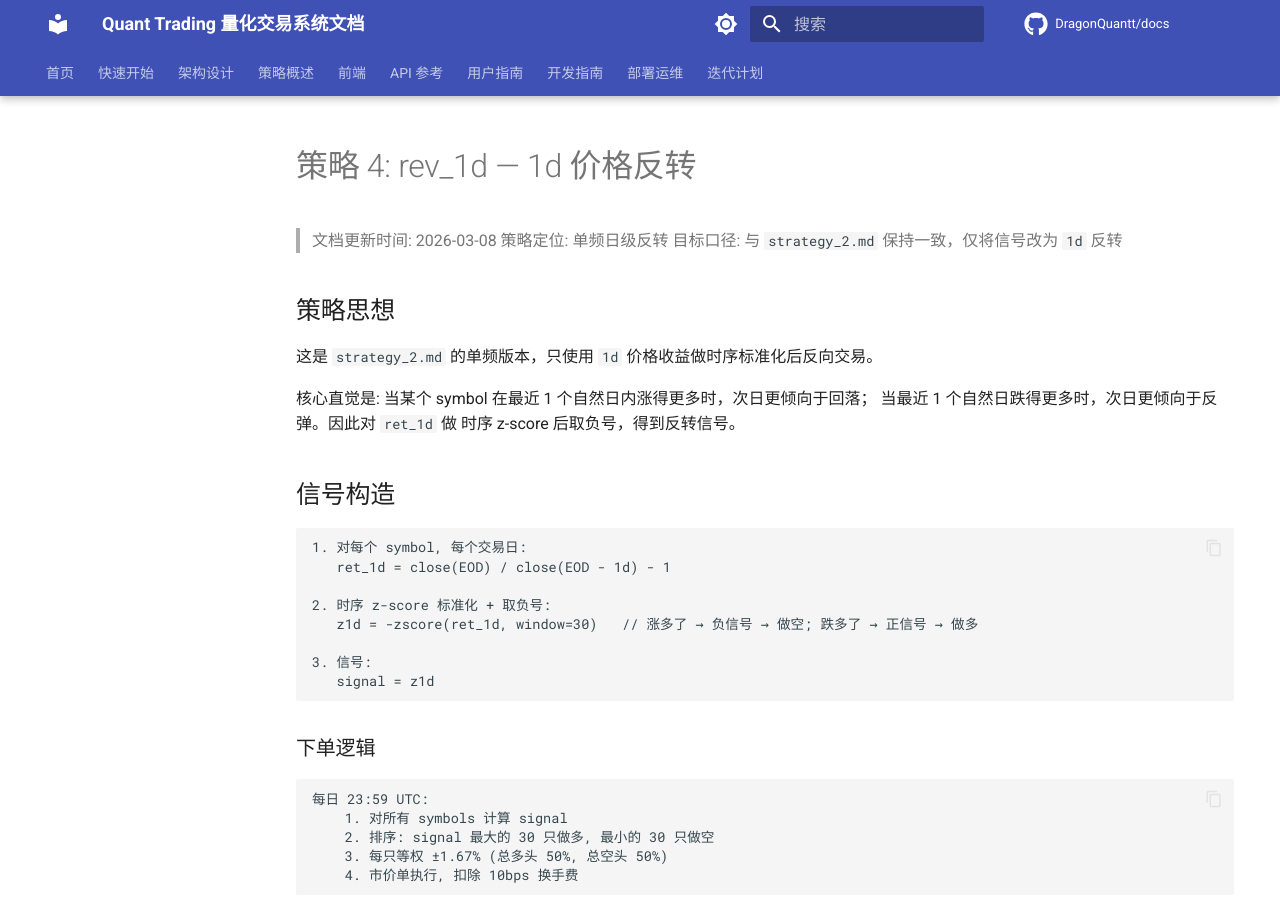
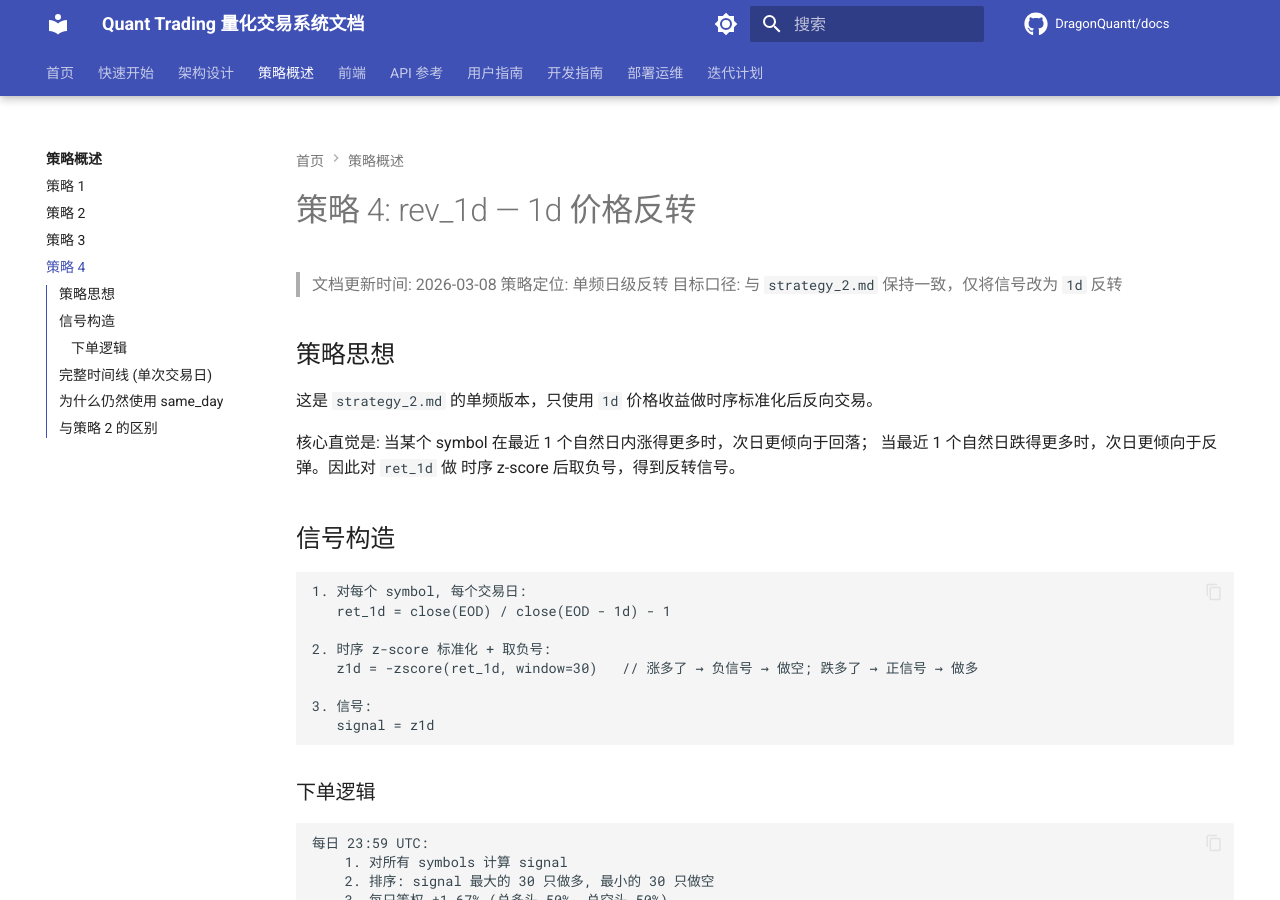
Before and after one commit to DragonQuantt/docs, an MkDocs documentation site: the page built from content/overview/strategy_4.md, in a window 1280 px wide and 900 px high. Built offline with MkDocs 1.6.1 and Material for MkDocs 9.7.7, drawn with Linux system fonts in a browser that asks for light colours; comment, search, counter and statistics services are not loaded.

Commit message:
Add 策略 4 to navigation in mkdocs.yml

```diff
--- a/mkdocs.yml
+++ b/mkdocs.yml
@@ -110,6 +110,7 @@
   - 策略 1: overview/strategy_1.md
   - 策略 2: overview/strategy_2.md
   - 策略 3: overview/strategy_3.md
+  - 策略 4: overview/strategy_4.md
 - 前端:
   - 前端概述: frontend/00_overview.md
   - API 设计: frontend/01_api_design.md
```
